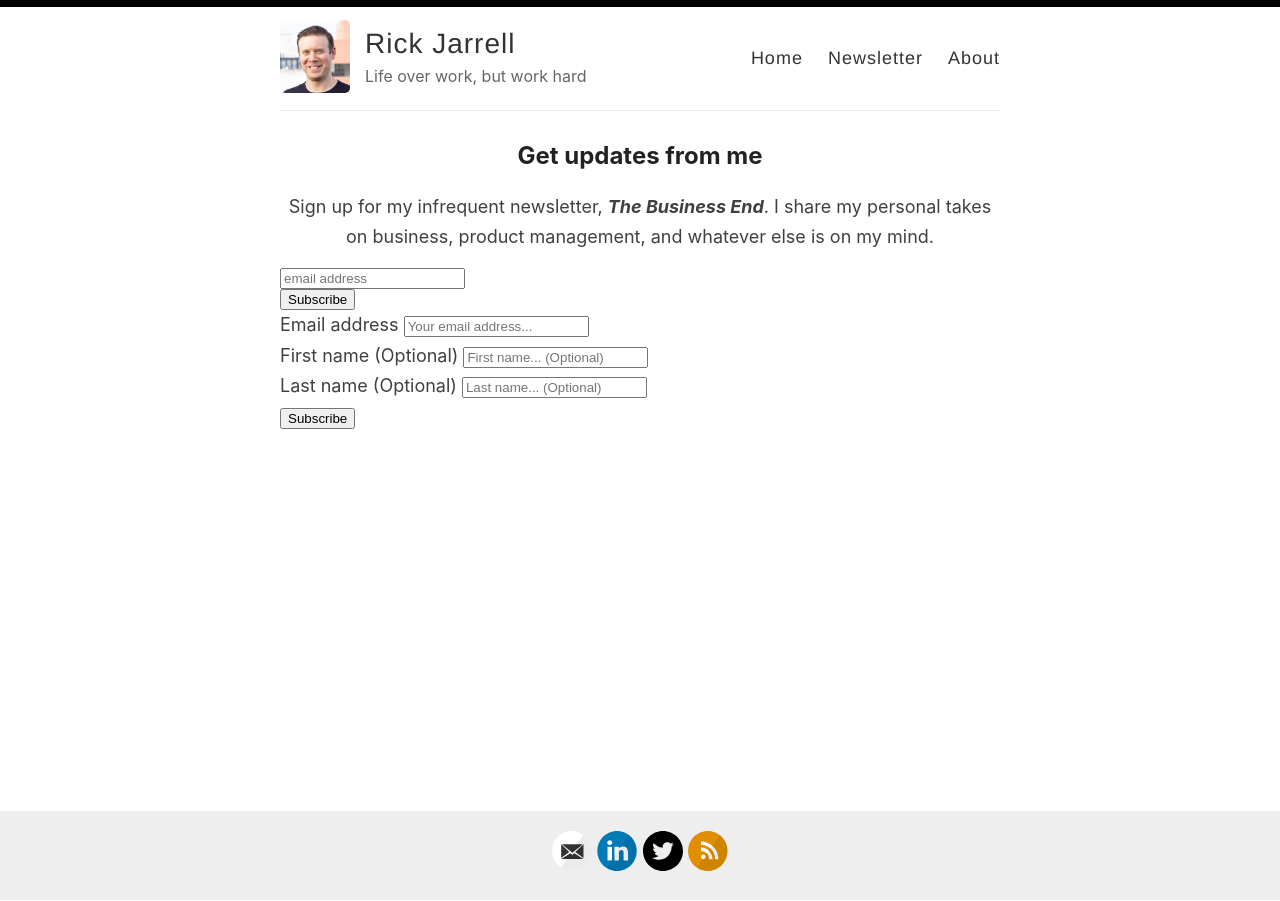
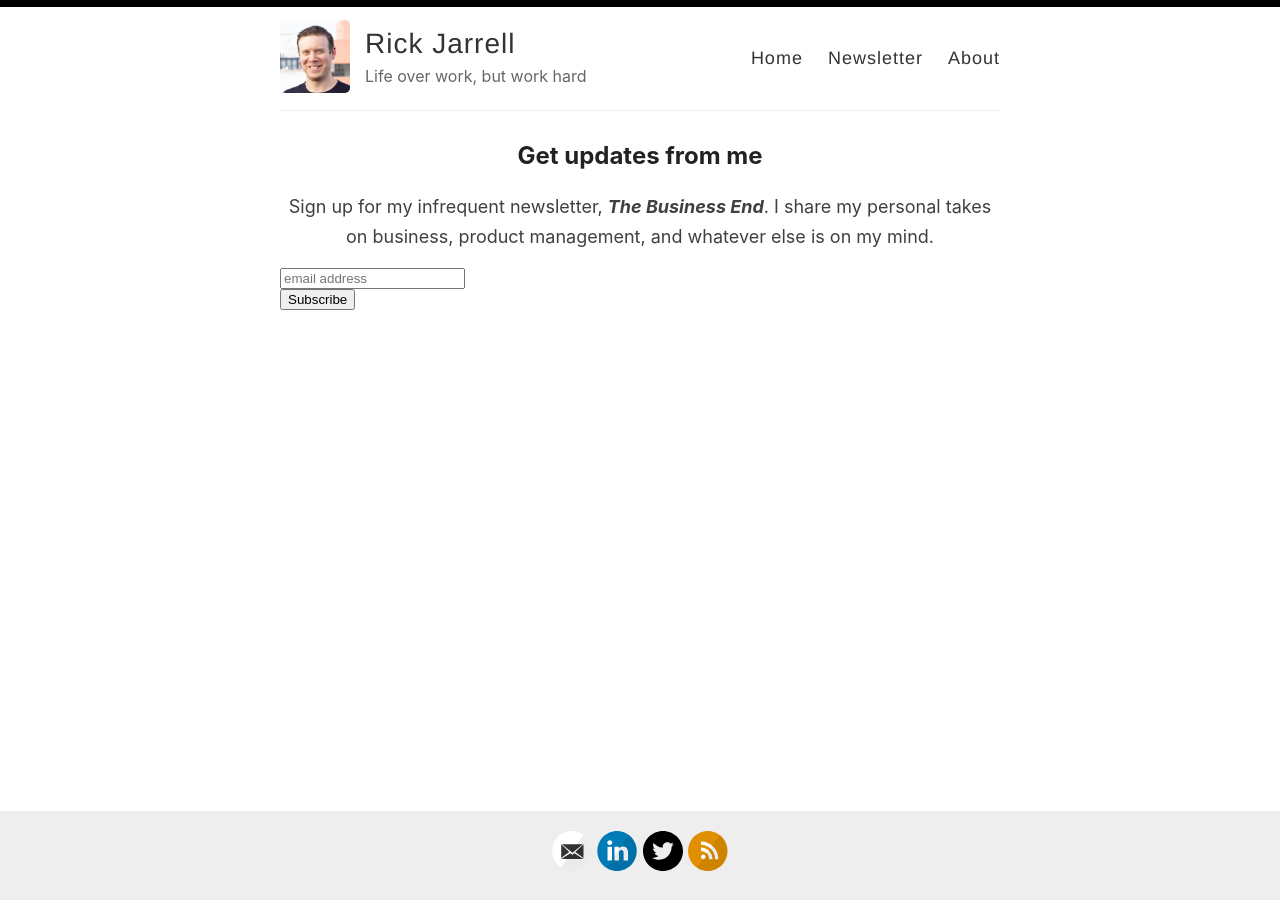
Before and after one commit to rickjarrell/backupblog, a Jekyll site: the page built from index.html, in a window 1280 px wide. Built offline with Jekyll 4.4.1, drawn with Linux system fonts in a browser that asks for light colours; the list of posts is cut into pages by our own code; comment, search, counter and statistics services are not loaded.

Commit message:
Update index.html

```diff
--- a/index.html
+++ b/index.html
@@ -67,25 +67,3 @@ layout: default
   </div>
   {% endif %}
 </div>
-
-
-
-<div id="revue-embed">
-  <form action="https://www.getrevue.co/profile/rickjarrell/add_subscriber" method="post" id="revue-form" name="revue-form"  target="_blank">
-  <div class="revue-form-group">
-    <label for="member_email">Email address</label>
-    <input class="revue-form-field" placeholder="Your email address..." type="email" name="member[email]" id="member_email">
-  </div>
-  <div class="revue-form-group">
-    <label for="member_first_name">First name <span class="optional">(Optional)</span></label>
-    <input class="revue-form-field" placeholder="First name... (Optional)" type="text" name="member[first_name]" id="member_first_name">
-  </div>
-  <div class="revue-form-group">
-    <label for="member_last_name">Last name <span class="optional">(Optional)</span></label>
-    <input class="revue-form-field" placeholder="Last name... (Optional)" type="text" name="member[last_name]" id="member_last_name">
-  </div>
-  <div class="revue-form-actions">
-    <input type="submit" value="Subscribe" name="member[subscribe]" id="member_submit">
-  </div>
-  </form>
-</div>
```
